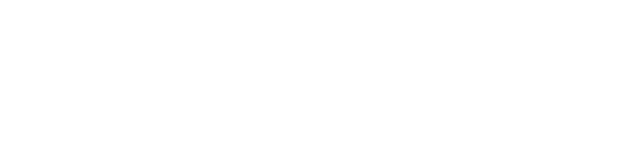
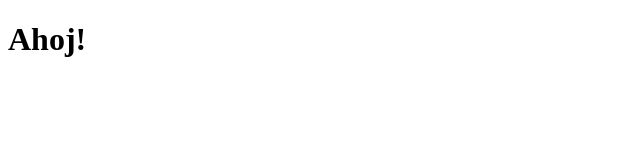
Before and after one commit to mata-h/JS1, a plain HTML site: page index.html in a window 1280 px wide. Shown: the whole page, without its empty margins (0-640 px from the left). Drawn offline with Linux system fonts and the light colour scheme.

Commit message:
Uprava index HTML novy h1

```diff
--- a/index.html
+++ b/index.html
@@ -6,6 +6,6 @@
     <title>Document</title>
 </head>
 <body>
-
+    <h1>Ahoj!</h1>
 </body>
 </html>
```
